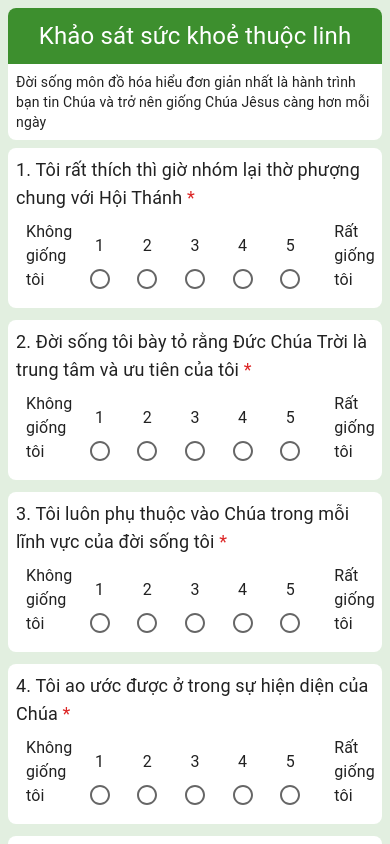
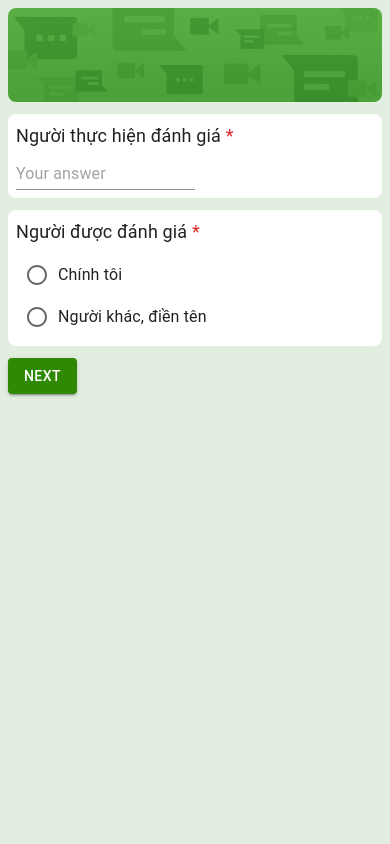
Before and after one commit to abel3t/assessment, a Next.js app: page /khao-sat in a window 390 px wide. Shown: the top 844 px of the page. Built offline with nearby package versions, Linux system fonts and the light colour scheme.

Commit message:
Add paging

```diff
--- /dev/null
+++ b/src/components/Information.tsx
@@ -0,0 +1,66 @@
+import React, { useState } from 'react';
+import { useDispatch } from 'react-redux';
+import { Input } from '@mui/material';
+import RadioGroup from '@mui/material/RadioGroup';
+import Radio from '@mui/material/Radio';
+import FormControlLabel from '@mui/material/FormControlLabel';
+import { UserWasAssessedTitle, UserWasAssessedType } from '../constant';
+
+const Information: React.FC = () => {
+  const dispatch = useDispatch();
+  const [ userWasAssessed, setUserWasAssessed ] = useState(-1);
+
+  const handleChange = (event: any) => {
+    setUserWasAssessed(parseInt(event.target.value));
+  };
+
+  let hasError = false;
+
+  return (
+    <div>
+      <div className="mb-3 border-gray-400 rounded-lg bg-white ${hasError &&
+      'border border-red-500">
+        <img src="/hangout.png" className="border-gray-400 rounded-lg" alt="background hangout"/>
+      </div>
+
+
+      <div className={`p-2 md:p-3 lg:p-4 mb-3 border-gray-400 rounded-lg bg-white ${hasError &&
+      'border border-red-500'}`}>
+        <div className="text-lg mb-2">
+          Người thực hiện đánh giá <span className="text-red-600">*</span>
+        </div>
+        <div className="w-1/2">
+          <Input placeholder="Your answer" className="w-full"/>
+        </div>
+      </div>
+
+      <div className={`p-2 md:p-3 lg:p-4 mb-3 border-gray-400 rounded-lg bg-white ${hasError &&
+      'border border-red-500'}`}>
+        <div className="text-lg mb-2">
+          Người được đánh giá <span className="text-red-600">*</span>
+        </div>
+
+        <RadioGroup
+          aria-label="option"
+          name="controlled-radio-buttons-group"
+          value={userWasAssessed}
+          onChange={handleChange}
+          sx={{ justifyContent: 'space-around' }}
+          className="w-2/3 md:w-1/2"
+        >
+          <FormControlLabel
+            style={{ margin: 0, padding: 0 }}
+            value={UserWasAssessedType.Myself} control={<Radio/>}
+            label={UserWasAssessedTitle[UserWasAssessedType.Myself]}/>
+
+          <FormControlLabel
+            style={{ margin: 0, padding: 0 }}
+            value={UserWasAssessedType.Other} control={<Radio/>}
+            label={UserWasAssessedTitle[UserWasAssessedType.Other]}/>
+        </RadioGroup>
+      </div>
+    </div>
+  );
+};
+
+export default Information;
--- a/src/constant.ts
+++ b/src/constant.ts
@@ -21,6 +21,16 @@ export const LifeTitleShort = {
   [LifeType.Serve]: 'Phục vụ',
   [LifeType.Missionary]: 'Truyền giáo'
 };
+
+export  enum UserWasAssessedType {
+  Myself,
+  Other
+}
+
+export const UserWasAssessedTitle = {
+  [UserWasAssessedType.Myself]: 'Chính tôi',
+  [UserWasAssessedType.Other]: 'Người khác, điền tên',
+}
 
 
 export const questions = [
--- a/src/pages/khao-sat.tsx
+++ b/src/pages/khao-sat.tsx
@@ -1,12 +1,14 @@
-import React, { useEffect } from 'react';
+import React, { useEffect, useState } from 'react';
 import { Button } from '@mui/material';
 
 import RatingQuestion from 'components/RatingQuestion';
 import { useAppDispatch, useAppSelector } from 'settings/hook';
 import { updateQuestionError, updateQuestions } from 'slices/assessment-questions.slice';
 import { getQuestions } from 'slices/assessment-questions.slice';
+import Information from '../components/Information';
 
 const AssessmentPage: React.FC = () => {
+  const [ currentPage, setCurrentPage ] = useState(0);
   const questions = useAppSelector(getQuestions);
   const dispatch = useAppDispatch();
 
@@ -16,6 +18,14 @@ const AssessmentPage: React.FC = () => {
       dispatch(updateQuestions(defaultQuestions));
     }
   }, []);
+
+  const onClickPrev = () => {
+    setCurrentPage(currentPage - 1);
+  }
+
+  const onClickNext = () => {
+    setCurrentPage(currentPage + 1);
+  }
 
   const onClickSubmit = () => {
     let hasError = false;
@@ -38,9 +48,22 @@ const AssessmentPage: React.FC = () => {
     }
   };
 
+  console.log(currentPage);
   return (
     <div className="p-2 sm:p-3 md:p-4 lg:p-5 flex flex-col justify-center items-center">
-      <div className="w-full md:w-3/4 lg:w-2/3 bg-white mb-2 border-gray-400 rounded-lg">
+      <div className="w-full md:w-3/4 lg:w-2/3">
+        {
+          !currentPage && (
+            <div>
+              <Information />
+            </div>
+          )
+        }
+
+        {
+          !!currentPage && (
+            <>
+              <div className="w-full bg-white mb-2 border-gray-400 rounded-lg">
                 <div className="text-2xl md:text-3xl text-center text-white rounded-t-lg border-green-100 py-3"
                      style={{ backgroundColor: '#3D8F2E' }}>
                   Khảo sát sức khoẻ thuộc linh
@@ -51,8 +74,7 @@ const AssessmentPage: React.FC = () => {
                 </div>
               </div>
 
-      <div className="w-full md:w-3/4 lg:w-2/3">
-        {Object.values(questions).map((question: any) => {
+              {Object.values(questions).slice((currentPage - 1) * 7, currentPage * 7).map((question: any) => {
                 return (
                   <RatingQuestion
                     id={question.id}
@@ -64,10 +86,35 @@ const AssessmentPage: React.FC = () => {
                   />
                 );
               })}
+            </>
+          )
+        }
       </div>
 
-      <div>
-        <Button variant="contained" onClick={onClickSubmit}>Submit</Button>
+      <div className="w-full md:w-3/4 lg:w-2/3">
+        {
+          !currentPage && (
+            <Button variant="contained" onClick={onClickNext}>Next</Button>
+          )
+        }
+
+        {
+          currentPage > 0 && currentPage < 5 && (
+            <>
+              <Button variant="contained" onClick={onClickPrev}>Prev</Button>
+              <Button variant="contained" onClick={onClickNext} style={{marginLeft: 10}}>Next</Button>
+            </>
+          )
+        }
+
+        {
+          currentPage == 5 && (
+            <>
+              <Button variant="contained" onClick={onClickPrev}>Prev</Button>
+              <Button variant="contained" onClick={onClickSubmit} style={{marginLeft: 10}}>Submit</Button>
+            </>
+          )
+        }
       </div>
     </div>
   );
--- a/src/slices/assessment-questions.slice.ts
+++ b/src/slices/assessment-questions.slice.ts
@@ -6,17 +6,23 @@ import {
 import type { RootState } from 'settings/store';
 import { questions } from '../constant';
 
-export type CounterState = {
+export type AssessmentQuestionState = {
   questions: any,
+  name: string,
+  userAssess: string,
+  userWasAssessed: string,
   result: any
 };
 
-const initialState: CounterState = {
+const initialState: AssessmentQuestionState = {
   questions: questions.reduce((acc: any, question) => {
     acc[question.id] = { ...question };
     return acc;
   }, {}),
-  result: null
+  result: null,
+  name: '',
+  userAssess: '',
+  userWasAssessed: ''
 };
 
 export const assessmentQuestionSlice = createSlice({
@@ -41,6 +47,15 @@ export const assessmentQuestionSlice = createSlice({
     updateResult: (state, action: PayloadAction<any>) => {
       state.result = action.payload;
     },
+    updateName: (state, action: PayloadAction<any>) => {
+      state.name = action.payload;
+    },
+    updateUserAssess: (state, action: PayloadAction<any>) => {
+      state.name = action.payload;
+    },
+    updateUserWasAssessed: (state, action: PayloadAction<any>) => {
+      state.name = action.payload;
+    }
   }
 });
 
```
Also changed, not shown: public/hangout.png (added). Lines whose indentation alone changed are shown as unchanged.
